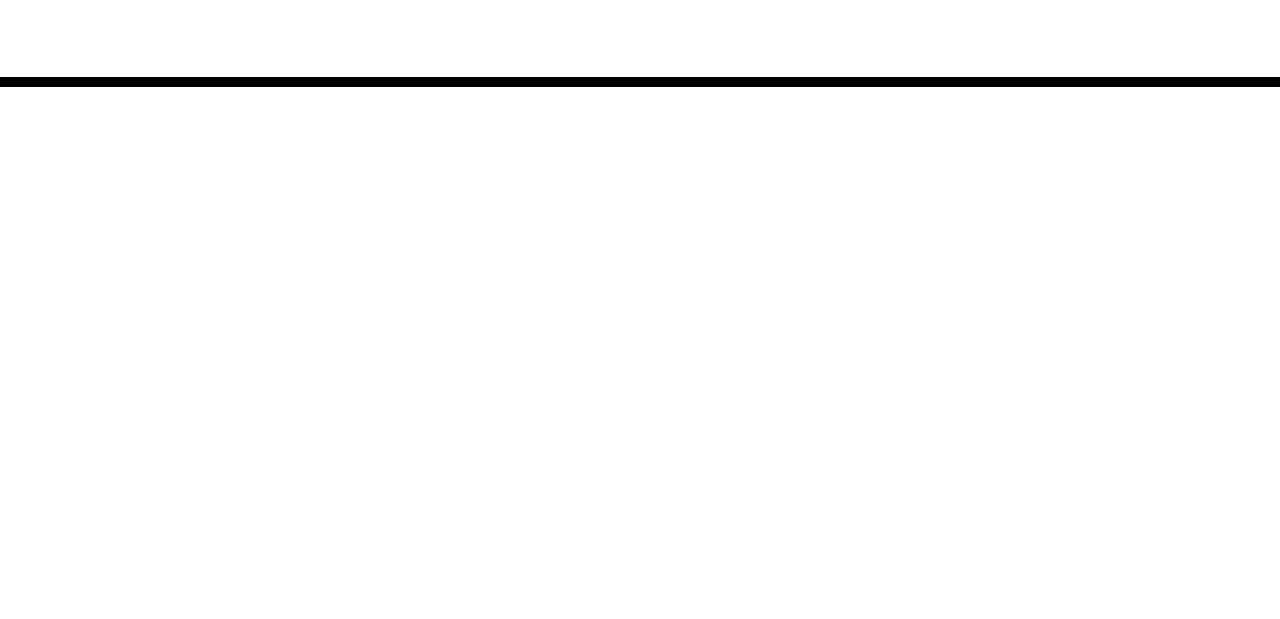
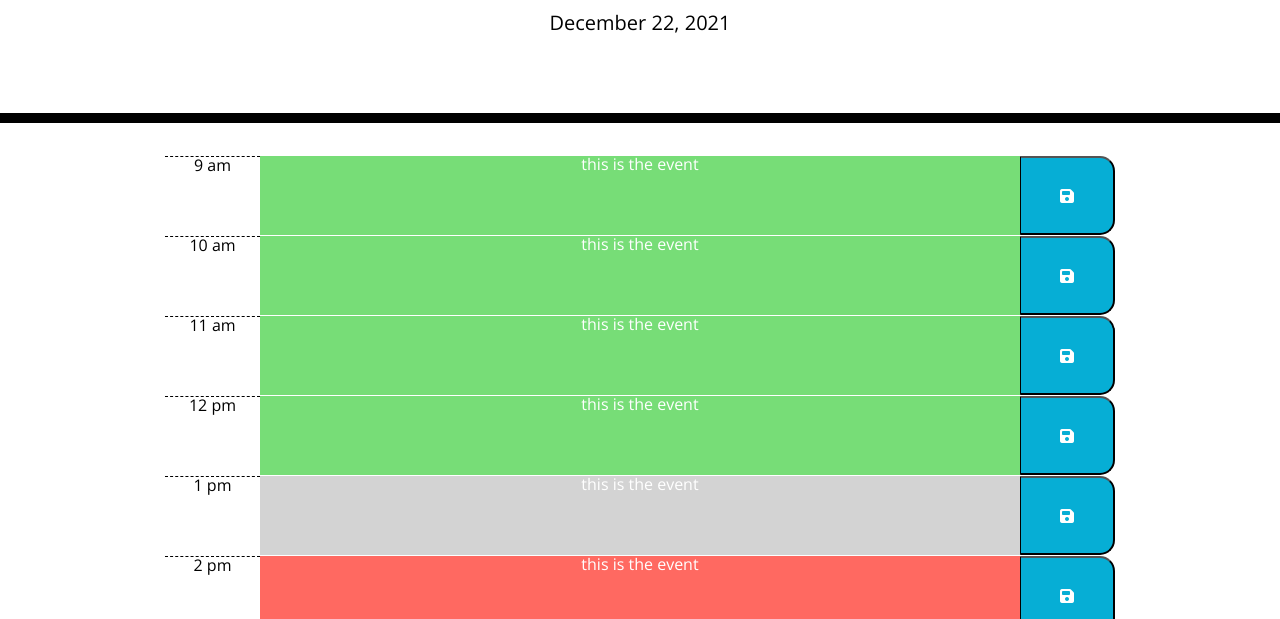
Before and after one commit to DaniDelia253/work-day-scheduler, a plain HTML site: page index.html in a window 1280 px wide. Shown: the part 181-800 px from the top of the page. Drawn offline with nearby package versions, Linux system fonts and the light colour scheme.

Commit message:
displays current date, hour rows, and colors react to current hour by changing colors

```diff
--- a/style.css
+++ b/assets/css/style.css
@@ -65,7 +65,12 @@ textarea{
   color: white;
 }
 
+.saveBtn:hover {
+  background-color: #0093b4;
+
+}
+
 .saveBtn i:hover {
-  font-size: 20px;
+  font-size: 30px;
   transition: all .3s ease-in-out;
 }
--- /dev/null
+++ b/assets/js/logic.js
@@ -0,0 +1,59 @@
+//✅current date is displayed at the top of the calendar
+
+//✅page contains time blocks for hours 9 am - 5 pm
+
+// time blocks are color coded to show whether they are in the past, present, or future
+
+//click a time block allows me to enter an event & click save button saves the event
+
+//save button saves content to local storage
+
+//refresh the page, tasks persist bc they load from local storage
+
+var dateDisplay = document.querySelector("#currentDay");
+var currentDay = moment();
+
+dateDisplay.textContent = currentDay.format("MMMM DD, YYYY");
+
+
+var timeBlockEl = document.createElement("div");
+timeBlockEl.classList="time-block";
+var timeBlockContainerEl = document.querySelector("#timeBlockContainer");
+timeBlockContainerEl.appendChild(timeBlockEl);
+
+var hours = [
+    { hour: "9 am", event:" ", hourID: 9}, { hour: "10 am", event:" ", hourID: 10}, { hour: "11 am", event:" " , hourID: 11}, { hour: "12 pm", event:" ", hourID: 12 }, { hour: "1 pm", event:" ", hourID: 1}, { hour: "2 pm", event:" ", hourID: 2}, { hour: "3 pm", event:" ", hourID: 3}, { hour: "4 pm", event:" ", hourID: 4}, { hour: "5 pm", event:" ", hourID: 5} ];
+
+for (var i = 0; i < hours.length; i++) {
+    var timeRowEl = document.createElement("div");
+    timeRowEl.classList = "row justify-content-center";
+    timeRowEl.id = "row" + [i];
+    timeBlockEl.appendChild(timeRowEl);
+
+    var hourEl = document.createElement("div");
+    hourEl.classList="hour col-1";
+    hourEl.textContent = hours[i].hour;
+    var eventEl = document.createElement("div");
+    eventEl.classList="event col-8";
+    eventEl.id = "event"+[i];
+    eventEl.textContent="this is the event";
+    var saveEl = document.createElement("button");
+    saveEl.classList="saveBtn col-1";
+    saveEl.innerHTML= '<i class="fas fa-save"></i>';
+
+    timeRowEl.appendChild(hourEl);
+    timeRowEl.appendChild(eventEl);
+    timeRowEl.appendChild(saveEl);
+
+    var currentHour = moment().hours();
+    if (moment(hours[i].hourID).isSame(currentHour)) {
+        eventEl.classList = "event col-8 present"
+    }
+    else if (moment(hours[i].hourID).isBefore(currentHour)) {
+        eventEl.classList = "event col-8 past"
+    }
+    else if (moment(hours[i].hourID).isAfter(currentHour)) {
+        eventEl.classList = "event col-8 future"
+    }
+
+};
--- a/index.html
+++ b/index.html
@@ -14,11 +14,12 @@
       integrity="sha384-50oBUHEmvpQ+1lW4y57PTFmhCaXp0ML5d60M1M7uH2+nqUivzIebhndOJK28anvf"
       crossorigin="anonymous"
     />
+    <script src="https://kit.fontawesome.com/37e04eb76c.js" crossorigin="anonymous"></script>
     <link
       href="https://fonts.googleapis.com/css?family=Open+Sans&display=swap"
       rel="stylesheet"
     />
-    <link rel="stylesheet" href="style.css" />
+    <link rel="stylesheet" href="./assets/css/style.css" />
     <title>Work Day Scheduler</title>
   </head>
 
@@ -28,11 +29,12 @@
       <p class="lead">A simple calendar app for scheduling your work day</p>
       <p id="currentDay" class="lead"></p>
     </header>
-    <div class="container">
+    <div class="container" id="timeBlockContainer">
       <!-- Timeblocks go here -->
     </div>
 
     <script src="https://code.jquery.com/jquery-3.4.1.min.js"></script>
     <script src="https://cdnjs.cloudflare.com/ajax/libs/moment.js/2.24.0/moment.min.js"></script>
+    <script src="./assets/js/logic.js"></script>
   </body>
 </html>
```
Also changed, not shown: 1 other file.
